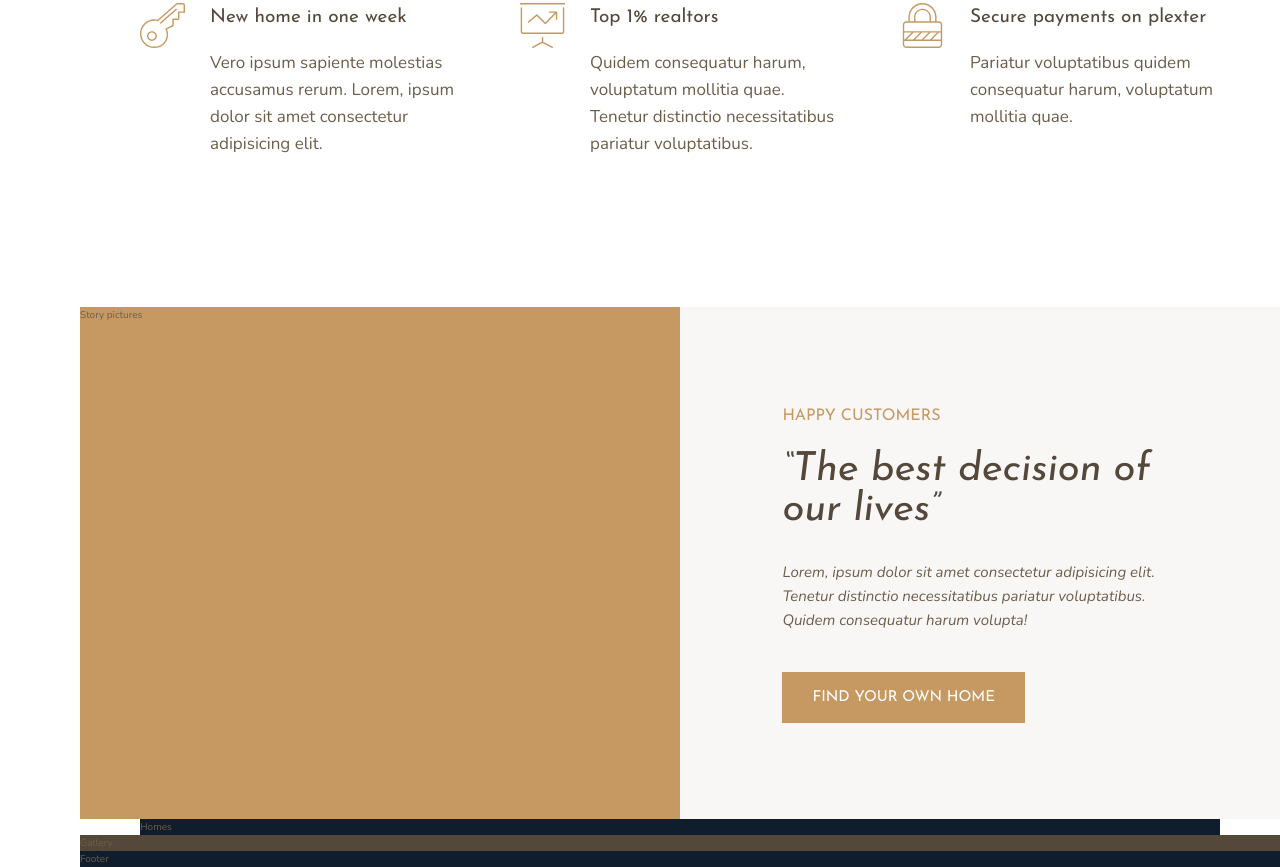
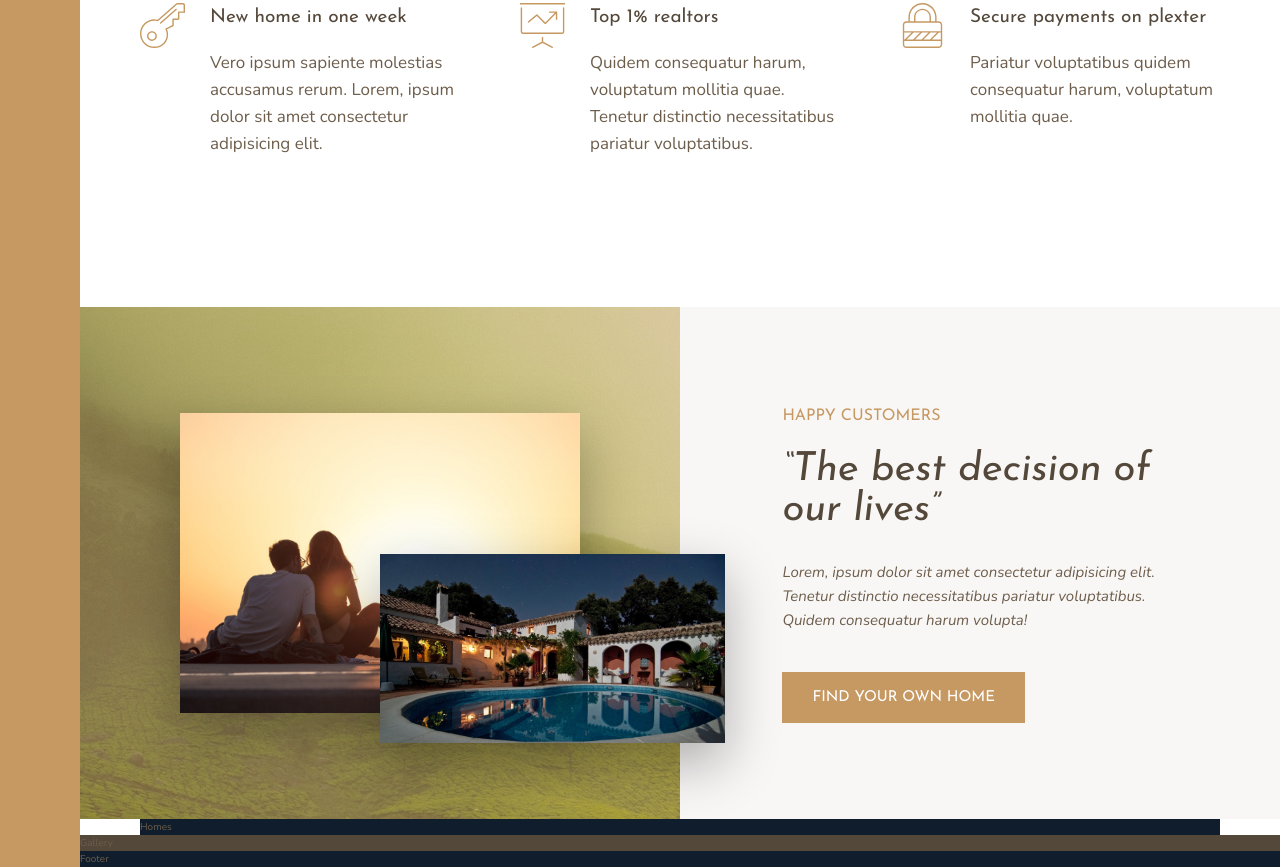
Before and after one commit to jstonedev/plexter, a website: page index.html in a window 1280 px wide. Shown: the part 1001-1868 px from the top of the page. Drawn offline with nearby package versions, Linux system fonts and the light colour scheme.

Commit message:
build & style story section

```diff
--- a/index.html
+++ b/index.html
@@ -87,7 +87,14 @@
 		<!-- Features Section End -->
 
 		<!-- Story Section Start  -->
-		<div class="story__pictures">Story pictures</div>
+		<div class="story__pictures">
+			<img
+				src="img/story-1.jpeg"
+				alt="Couple with new house"
+				class="story__img-1"
+			/>
+			<img src="img/story-2.jpeg" alt="New house" class="story__img-2" />
+		</div>
 
 		<div class="story__content">
 			<h3 class="heading-3 mb-sm">Happy Customers</h3>
--- a/sass/_story.scss
+++ b/sass/_story.scss
@@ -2,6 +2,30 @@
 	&__pictures {
 		background-color: $color-primary;
 		grid-column: full-start / col-end 4;
+		display: grid;
+		grid-template-rows: repeat(6, 1fr);
+		grid-template-columns: repeat(6, 1fr);
+		align-items: center;
+		background-image: linear-gradient(
+				rgba($color-primary, 0.5),
+				rgba($color-primary, 0.5)
+			),
+			url("../img/back.jpg");
+	}
+
+	&__img-1 {
+		width: 100%;
+		grid-row: 2 / 6;
+		grid-column: 2 / 6;
+		box-shadow: 0 2rem 5rem rgba(#000, 0.3);
+	}
+
+	&__img-2 {
+		width: 115%;
+		grid-row: 4 / 6;
+		grid-column: 4 / 7;
+		z-index: 20;
+		box-shadow: 0 2rem 5rem rgba(#000, 0.3);
 	}
 
 	&__content {
--- a/sass/main.scss
+++ b/sass/main.scss
@@ -2,6 +2,7 @@
 @import "typography";
 @import "utilities";
 
+@import "sidebar";
 @import "header";
 @import "realtors";
 @import "features";
```
Also changed, not shown: css/style.css, img/back.jpg (added), img/story-1.jpeg (added), img/story-2.jpeg (added).
